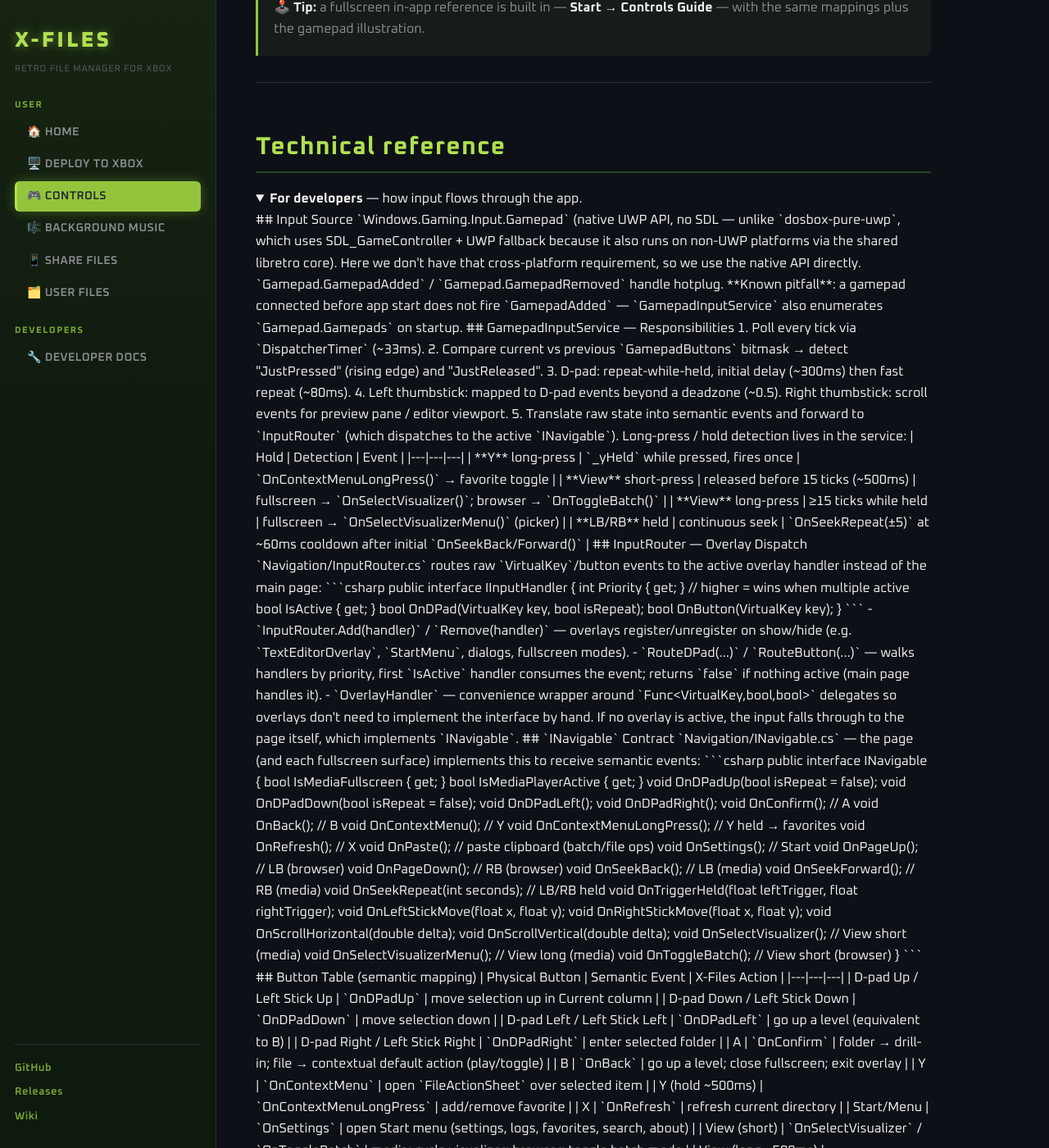
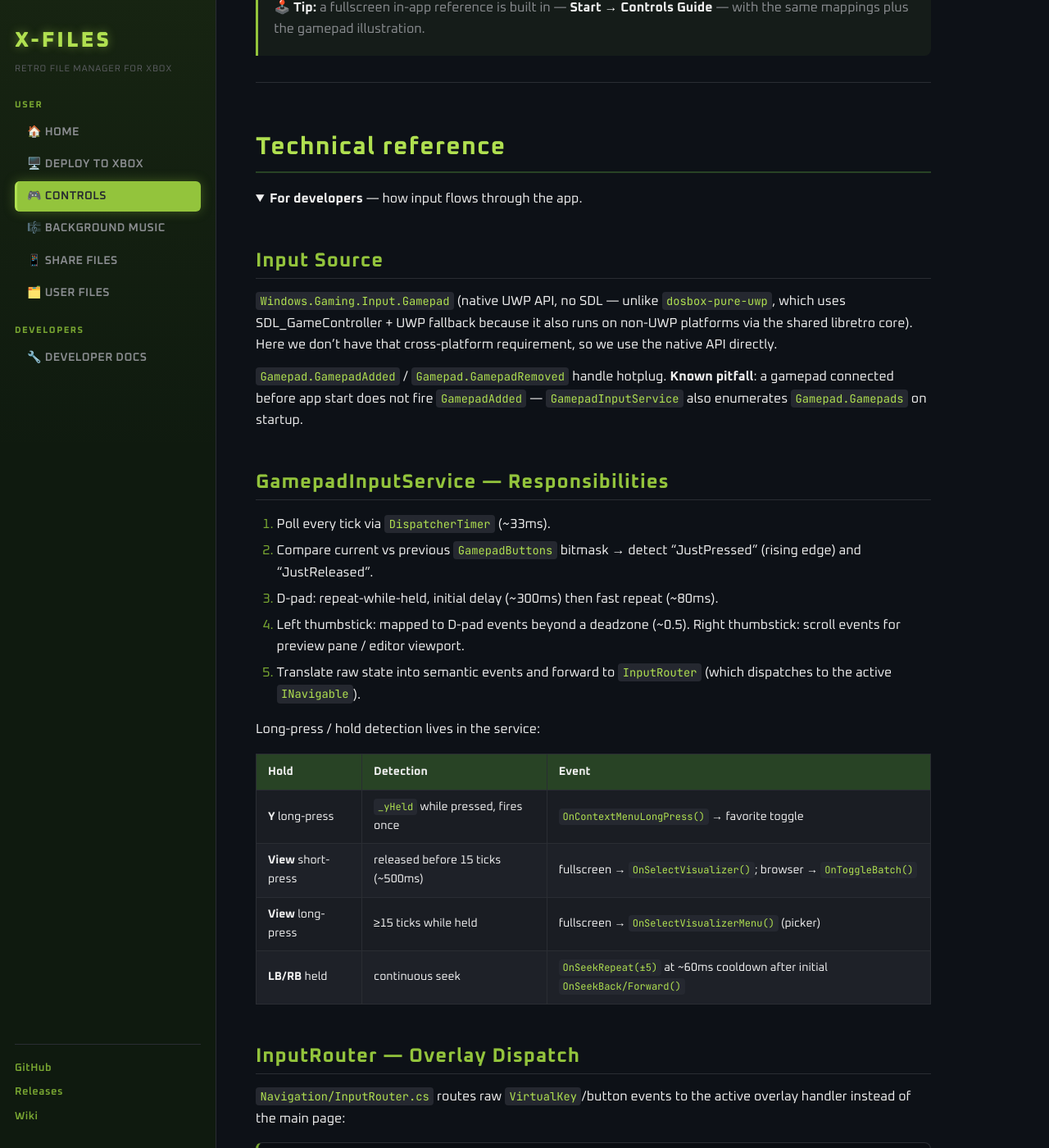
Before and after one commit to marcelofrau/x-files-uwp, a Jekyll site: the page built from docs/GAMEPAD.md, in a window 1280 px wide and 1400 px high, scrolled down 2179 px. Shown: the whole window at 82% size. Built offline with Jekyll 4.4.1, drawn with Linux system fonts in a browser that asks for light colours; some of the changed text lies outside the part shown.

Commit message:
docs: fix gamepad technical section — markdown=1 details block (kramdown parse)

```diff
--- a/docs/GAMEPAD.md
+++ b/docs/GAMEPAD.md
@@ -56,7 +56,7 @@
 
 # Technical reference
 
-<details open>
+<details open markdown="1">
 <summary><strong>For developers</strong> — how input flows through the app.</summary>
 
 ## Input Source
```
